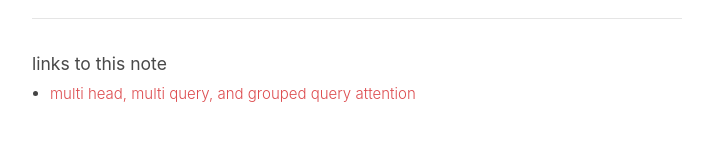
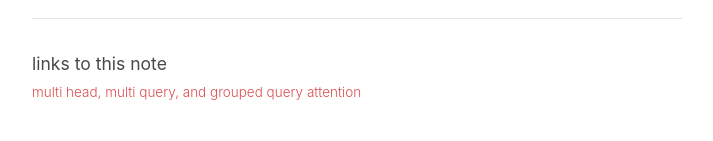
Before and after one commit to damek/damek.github.io, a Jekyll site: the page built from _random/what-is-kv-cache?.md, in a window 1280 px wide. Shown: the part 555-696 px from the top of the page, without its empty margins (283-996 px from the left). Built offline with Jekyll 4.4.1, drawn with Linux system fonts in a browser that asks for light colours.

Commit message:
Add styling for backlinks section to enhance note connectivity

```diff
--- a/_layouts/default.html
+++ b/_layouts/default.html
@@ -324,6 +324,15 @@ h1.note-title{
   color: var(--base-text-color);   /* same grey you use for body text */
 }
 
+.backlinks{
+  list-style:none;
+  margin:0;
+  padding:0;
+  font-size:.9em;
+}
+.backlinks li{ margin:.3em 0; }
+.backlinks a{ color:var(--accent-color); text-decoration:none; }
+
 
 </style>
   </head>
```
